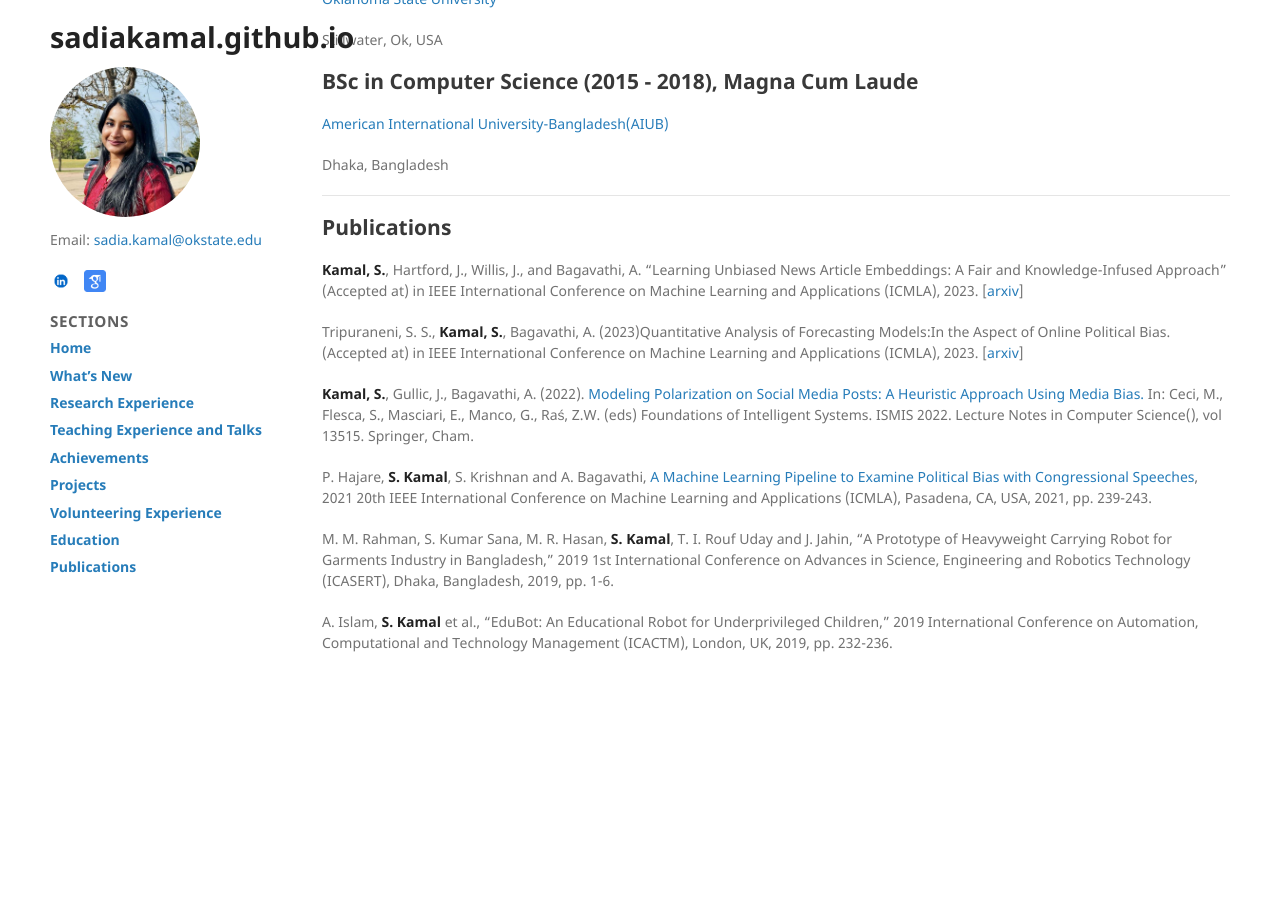
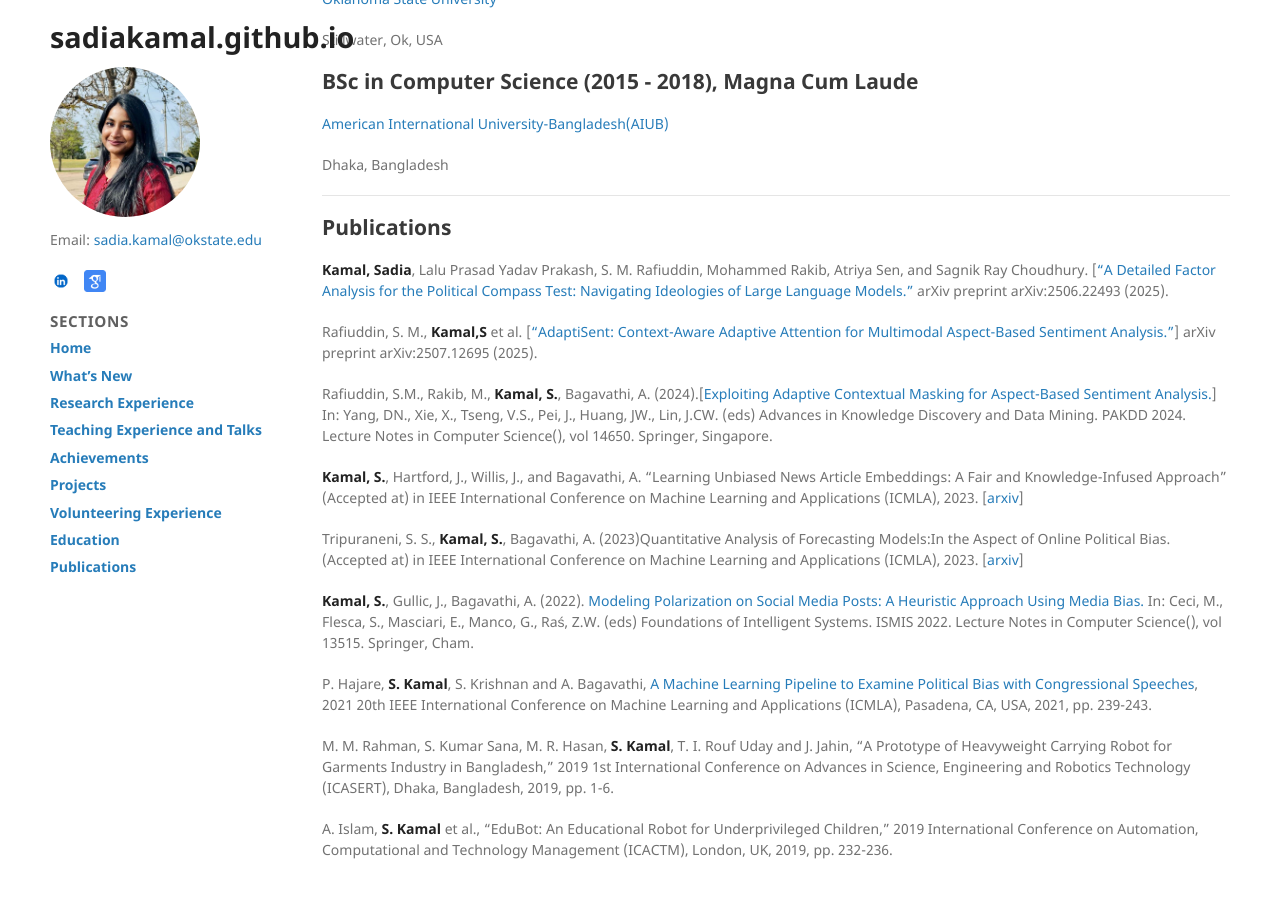
Before and after one commit to sadiakamal/sadiakamal.github.io, a Jekyll site: the page built from index.md, in a window 1280 px wide and 900 px high, scrolled down 1701 px. Built offline with Jekyll 4.4.1, drawn with Linux system fonts in a browser that asks for light colours; the repository's description, which GitHub fills in, is left out; before the commit the page ends 2474 px from its top, so only the background shows below that; some of the changed text lies outside the part shown.

Commit message:
Update index.md

```diff
--- a/index.md
+++ b/index.md
@@ -17,7 +17,7 @@ Welcome to my homepage, where I share my research, publications, and latest upda
 <div id="whats-new">
   <p><span class="date">Sep 2025:</span> Successfully completed PhD Proposal Defense!</p>
   <p><span class="date">Aug 2025:</span> Reviewed 5 papers for ICMLA’25</p>
-  <p><span class="date">Aug 2025:</span> New <a href="https://arxiv.org/pdf/2506.22493" target="_blank">Preprint</a> alert! In this work, we have thoroughly investigated the robusness of bias quantifying measures for LLMs.</p>
+  <p><span class="date">Aug 2025:</span> New <a href="https://arxiv.org/pdf/2506.22493" target="_blank">Preprint</a> alert! In this work, we have thoroughly investigated the robustness of bias quantifying measures for LLMs.</p>
   <p><span class="date">Jul 2025:</span> Awarded $260 for my talk in the AI Symposium of RET 2025</p>
   <p><span class="date">Jun 2025:</span> One paper got accepted in ASONAM'25, Congrats to <a href="https://copotronicrifat.github.io" target="_blank">Rifat!</a></p>
   <p><span class="date">May 2025:</span> Got selected as Student Leader in <a href="https://cas.okstate.edu/computer_science/ret/" target="_blank">NSF RET 2025!</a></p>
@@ -101,6 +101,12 @@ Dhaka, Bangladesh
 
 <h2 id="publications">Publications</h2>
 
+**Kamal, Sadia**, Lalu Prasad Yadav Prakash, S. M. Rafiuddin, Mohammed Rakib, Atriya Sen, and Sagnik Ray Choudhury. [["A Detailed Factor Analysis for the Political Compass Test: Navigating Ideologies of Large Language Models."](https://arxiv.org/pdf/2506.22493) arXiv preprint arXiv:2506.22493 (2025).
+
+Rafiuddin, S. M., **Kamal,S** et al. [["AdaptiSent: Context-Aware Adaptive Attention for Multimodal Aspect-Based Sentiment Analysis."](https://arxiv.org/pdf/2507.12695?)] arXiv preprint arXiv:2507.12695 (2025).
+
+Rafiuddin, S.M., Rakib, M., **Kamal, S.**, Bagavathi, A. (2024).[[Exploiting Adaptive Contextual Masking for Aspect-Based Sentiment Analysis.](https://link.springer.com/chapter/10.1007/978-981-97-2266-2_12#citeas)] In: Yang, DN., Xie, X., Tseng, V.S., Pei, J., Huang, JW., Lin, J.CW. (eds) Advances in Knowledge Discovery and Data Mining. PAKDD 2024. Lecture Notes in Computer Science(), vol 14650. Springer, Singapore.
+
 **Kamal, S.**, Hartford, J., Willis, J., and Bagavathi, A. “Learning Unbiased News Article Embeddings: A Fair and Knowledge-Infused Approach” (Accepted at) in IEEE International Conference on Machine Learning and Applications (ICMLA), 2023. [[arxiv](https://arxiv.org/abs/2309.05981)]
 
 Tripuraneni, S. S., **Kamal, S.**, Bagavathi, A. (2023)Quantitative Analysis of Forecasting Models:In the Aspect of Online Political Bias.(Accepted at) in IEEE International Conference on Machine Learning and Applications (ICMLA), 2023. [[arxiv](https://arxiv.org/abs/2309.05589)]
```
